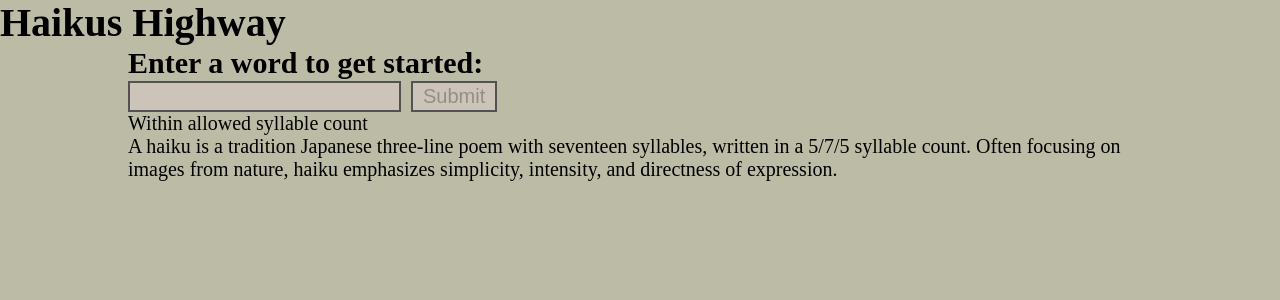
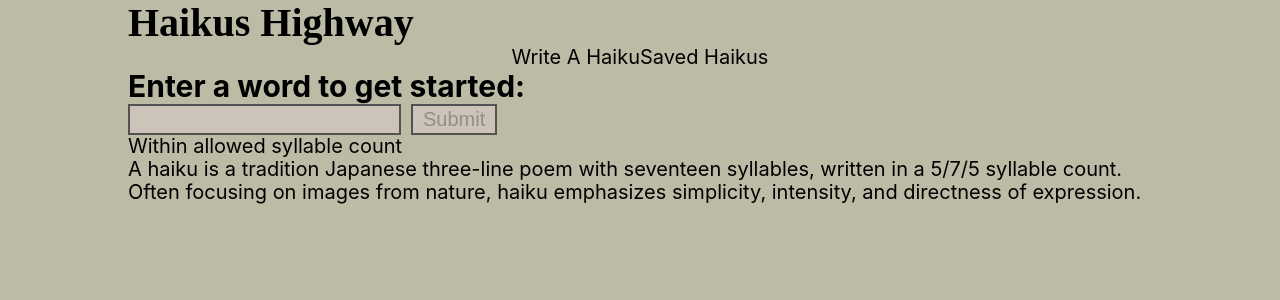
Before and after one commit to dove1312/haikus-highway, a React (Create React App) app: page / in a window 1280 px wide. Shown: the top 300 px of the page. Built offline with nearby package versions, Linux system fonts and the light colour scheme.

Commit message:
added basic nav menu

```diff
--- a/src/App.css
+++ b/src/App.css
@@ -8,10 +8,14 @@ html { -moz-box-sizing: border-box; -webkit-box-sizing: border-box; box-sizing:
 
 .sr-only { position: absolute; width: 1px; height: 1px; margin: -1px; border: 0; padding: 0; white-space: nowrap; clip-path: inset(100%); clip: rect(0 0 0 0); overflow: hidden;}
 
+/* Import Fonts */
+@import url('https://fonts.googleapis.com/css2?family=Barlow&family=Merienda+One&display=swap');
+
 /* Global Styles */
 html {
   font-size: 125%;
   background-color: #BCBCA6;
+  font-family: 'Barlow', 'sans-serif';
 }
 body, h1, h2, h3, h4, h5, li, ul, p, button {
   margin: 0;
@@ -25,17 +29,13 @@ body, h1, h2, h3, h4, h5, li, ul, p, button {
 li {
   list-style: none;
 }
-
-
-/* Import Fonts */
-@import url('https://fonts.googleapis.com/css2?family=Barlow&family=Merienda+One&display=swap');
+a {
+  text-decoration: none;
+  color: black;
+}
 
 h1 {
   font-family: 'Merienda One', 'cursive';
-}
-
-h2, p, li {
-  font-family: 'Barlow', 'sans-serif';
 }
 
 input, button {
--- a/src/App.js
+++ b/src/App.js
@@ -1,7 +1,7 @@
 import './App.css';
 import {Link, Route, Routes} from 'react-router-dom';
 //may also need to add in Outlet as we progress
-
+import NavMenu from './components/NavMenu';
 import ResultsPage from './components/ResultsPage';
 import SavedHaikus from "./components/SavedHaikus"
 import Home from "./components/Home";
@@ -11,7 +11,7 @@ function App() {
 
   return (
     <div className='appContainer'>
-      <h1>Haikus Highway</h1>
+      <NavMenu />
 
       <Routes>
         <Route path="/" element={<Home />}/>
--- /dev/null
+++ b/src/components/NavMenu.js
@@ -0,0 +1,22 @@
+import { Link } from "react-router-dom"
+const NavMenu = () => {
+    return(
+        <nav>
+            <div className="wrapper">
+                <Link className='homeButton' to="/">
+                    <h1>Haikus Highway</h1>
+                </Link>
+                <ul>
+                    <li className='haikuGenerator'>
+                        <Link className='navButton' to="/haiku">Write A Haiku</Link>
+                    </li>
+                    <li>
+                        <Link className='navButton primary' to="/savedHaikus">Saved Haikus</Link>
+                    </li>
+                </ul>
+            </div>
+        </nav>
+    )
+}
+
+export default NavMenu
```
